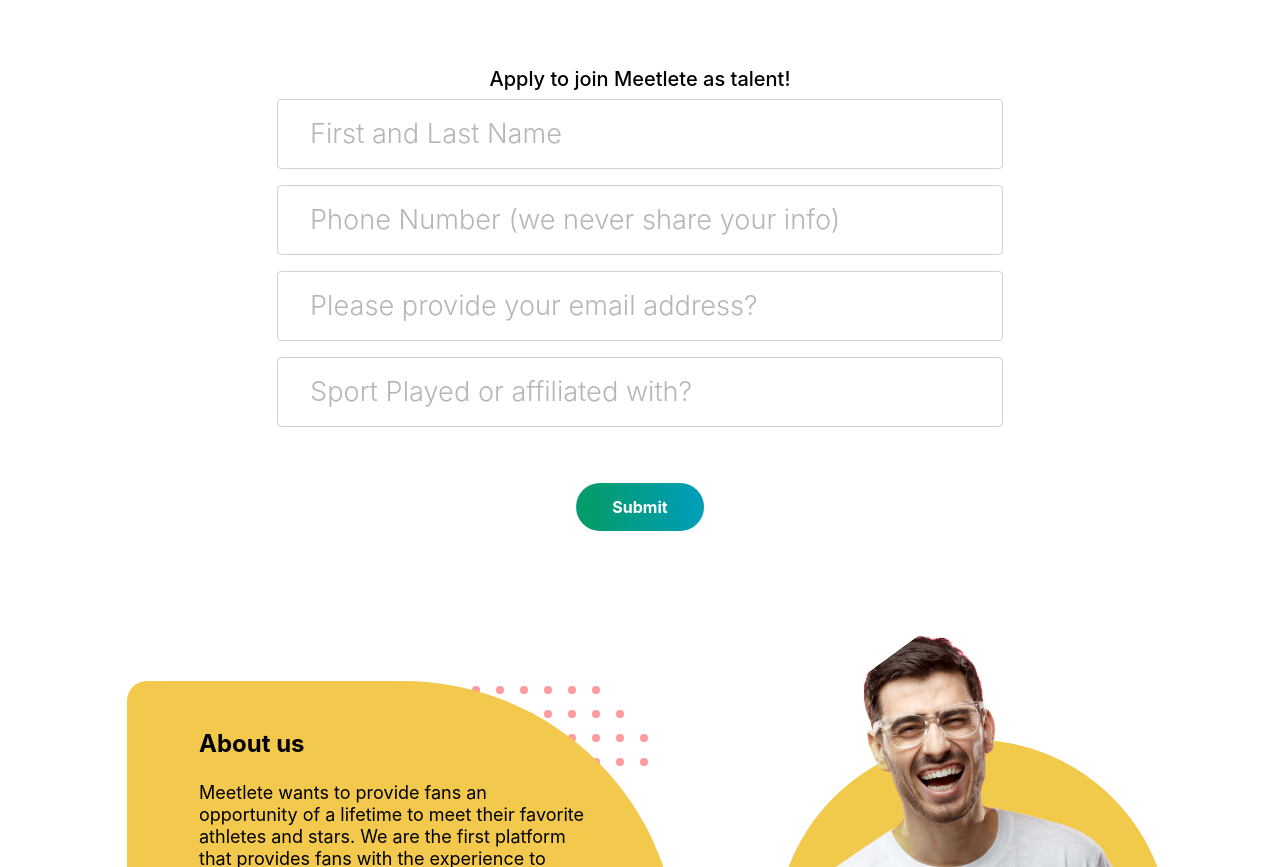
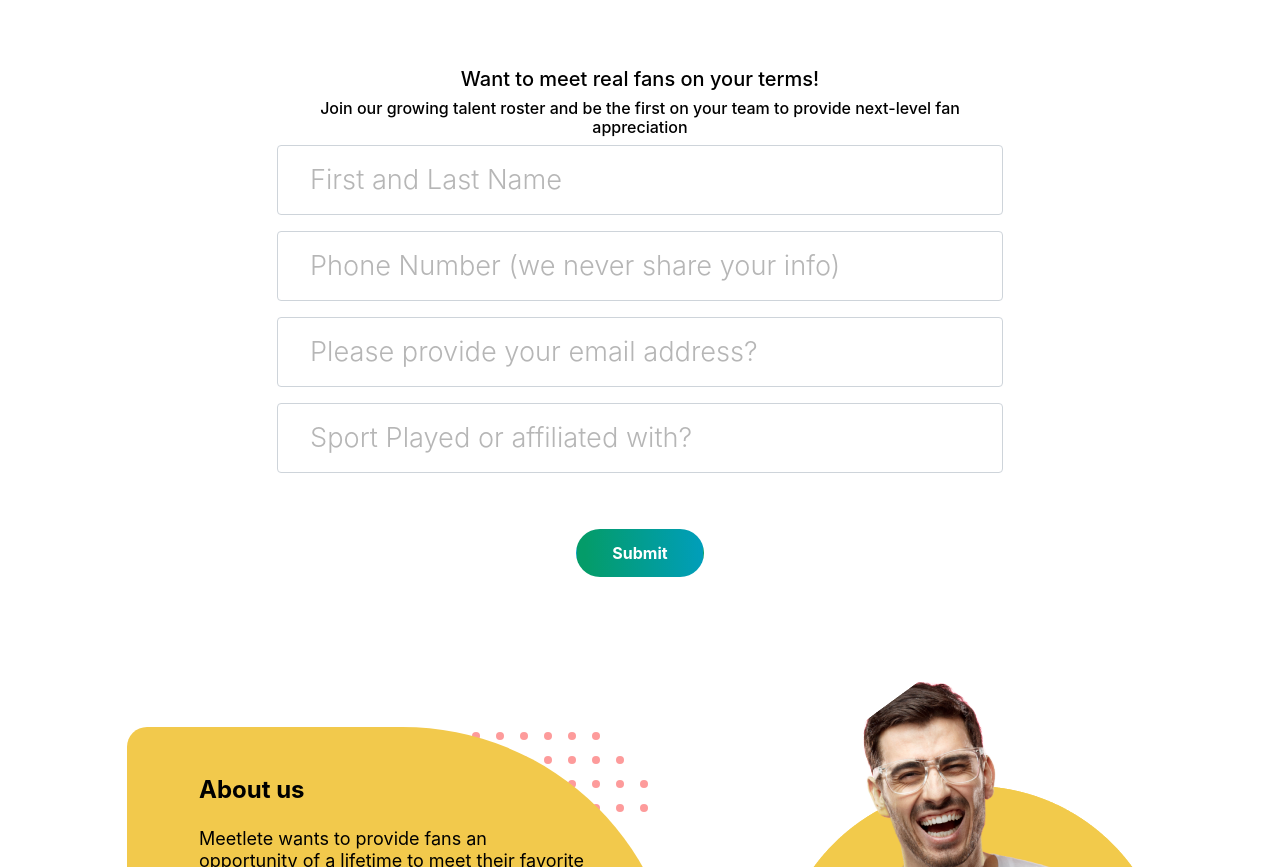
Before and after one commit to grobconnolly/meetlete, a plain HTML site: page getAccessPageTalent.html in a window 1280 px wide. Shown: the part 2322-3189 px from the top of the page. Drawn offline with nearby package versions, Linux system fonts and the light colour scheme; a web font is replaced by a local one.

Commit message:
cta update

```diff
--- a/getAccessPageTalent.html
+++ b/getAccessPageTalent.html
@@ -166,7 +166,8 @@
                   <h2 class="testTitle w-100 text-center">
                       <i>“I’ve had an absolute blast using Meetlete to host honest and hilarious conversations with fans. The platform is secure, the video feed is clean, and the calls are quick enough that I’m not overwhelmed using it.”</i> <br><b>Mark "Mudcat" Grant<br> Former MLB Pitcher / Current Sports Broadcaster</b>
                   </h2>
-                  <h5 class='text-center'>Apply to join Meetlete as talent!</h5>
+                  <h5 class='text-center'>Want to meet real fans on your terms!</h5>
+                  <h6 class='text-center'>Join our growing talent roster and be the first on your team to provide next-level fan appreciation</h6>
                   <input type="text" class="form-control p-20" id="nameTalent" placeholder="First and Last Name"
                     name="name_talent" />
                 </div>
```
